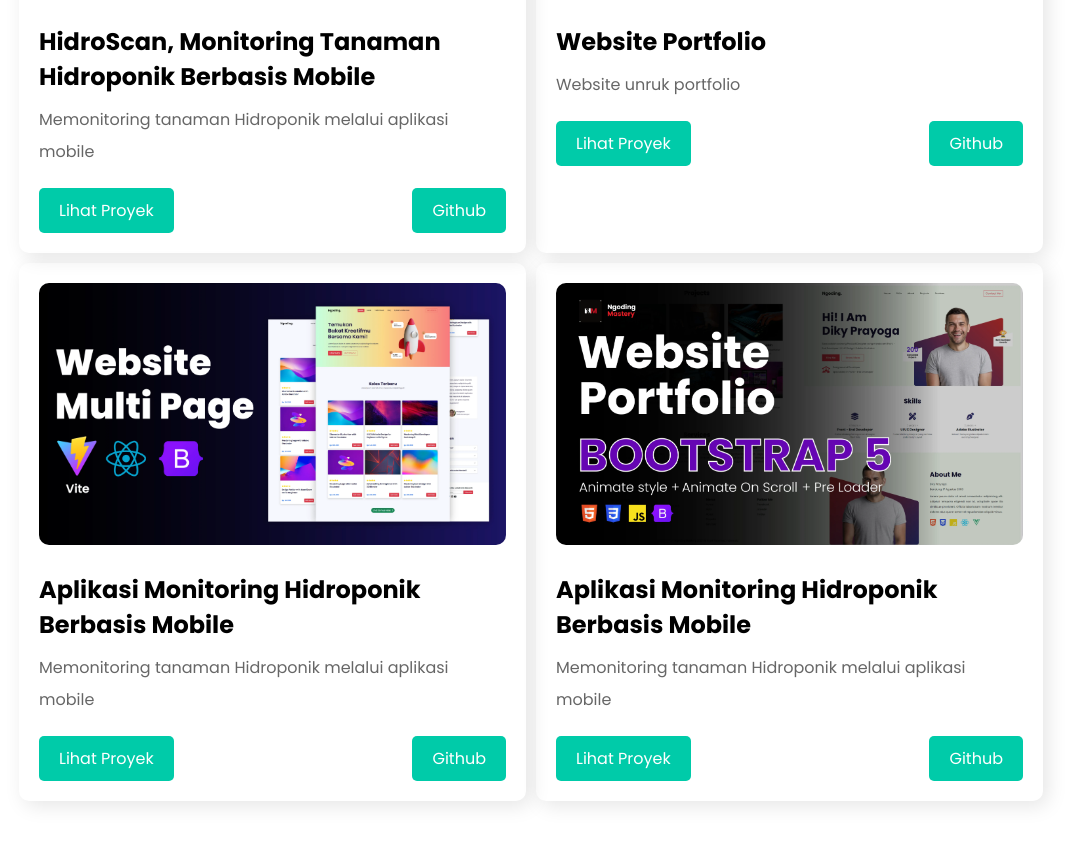
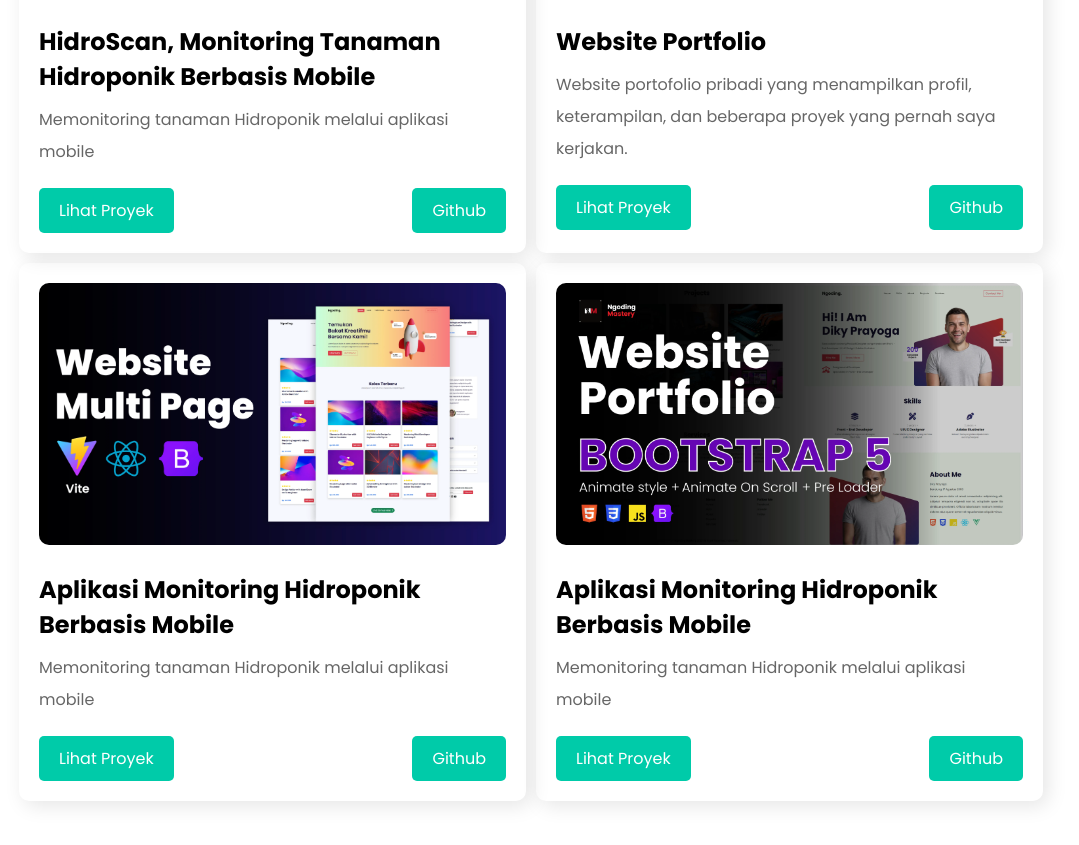
Before and after one commit to Ahdi13/Portfolio, a plain HTML site: page index.html in a window 1280 px wide. Shown: the part 2880-3725 px from the top of the page, without its empty margins (109-1188 px from the left). Drawn offline with nearby package versions, Linux system fonts and the light colour scheme.

Commit message:
Update index.html

```diff
--- a/index.html
+++ b/index.html
@@ -211,7 +211,7 @@
 				<img src="./assets/images/proyek/proyek2.webp" alt="Proyek Image">
 				<div class="proyek-desc">
 					<h2>Website Portfolio</h2>
-					<p>Website unruk portfolio</p>
+					<p>Website portofolio pribadi yang menampilkan profil, keterampilan, dan beberapa proyek yang pernah saya kerjakan.</p>
 					<div class="proyek-btn">
 						<a href="#">Lihat Proyek</a>
 						<a href="https://github.com/Ahdi13/Portfolio"target="_blank">Github</a>
```
